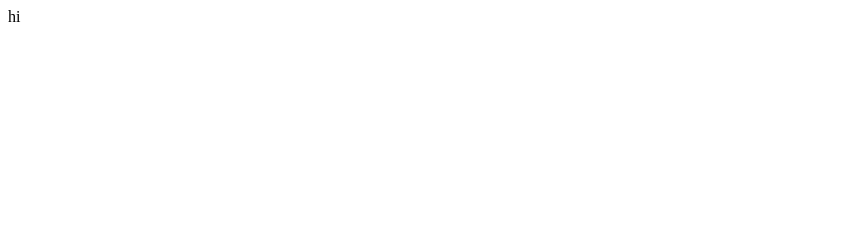
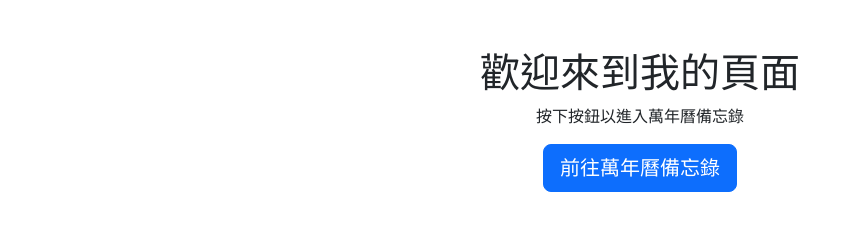
Before and after one commit to HansHuang917/HansHuang917.github.io, a plain HTML site: page index.html in a window 1280 px wide. Shown: the whole page, without its empty margins (0-853 px from the left). Drawn offline with nearby package versions, Linux system fonts and the light colour scheme.

Commit message:
Update index.html

```diff
--- a/index.html
+++ b/index.html
@@ -1,11 +1,23 @@
 <!DOCTYPE html>
-<html lang="en">
+<html lang="zh-TW">
 <head>
-	<meta charset="UTF-8">
-	<meta name="viewport" content="width=device-width, initial-scale=1.0">
-	<title>Document</title>
+    <meta charset="UTF-8">
+    <meta name="viewport" content="width=device-width, initial-scale=1.0">
+    <title>Bootstrap 5 Button Example</title>
+    <!-- Bootstrap 5 CSS -->
+    <link href="https://cdn.jsdelivr.net/npm/bootstrap@5.3.0/dist/css/bootstrap.min.css" rel="stylesheet">
 </head>
 <body>
-	hi
+
+<div class="container text-center mt-5">
+    <h1>歡迎來到我的頁面</h1>
+    <p>按下按鈕以進入萬年曆備忘錄</p>
+    <a href="https://hanshuang917.github.io/tenThousandYearCalendar_Memo.html" class="btn btn-primary btn-lg" role="button">
+        前往萬年曆備忘錄
+    </a>
+</div>
+
+<!-- Bootstrap 5 JavaScript (optional, for components that require JavaScript) -->
+<script src="https://cdn.jsdelivr.net/npm/bootstrap@5.3.0/dist/js/bootstrap.bundle.min.js"></script>
 </body>
 </html>
```
